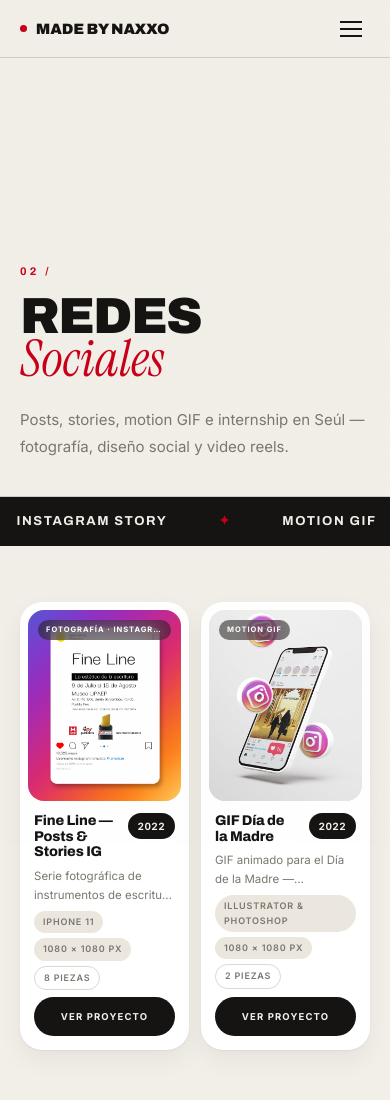
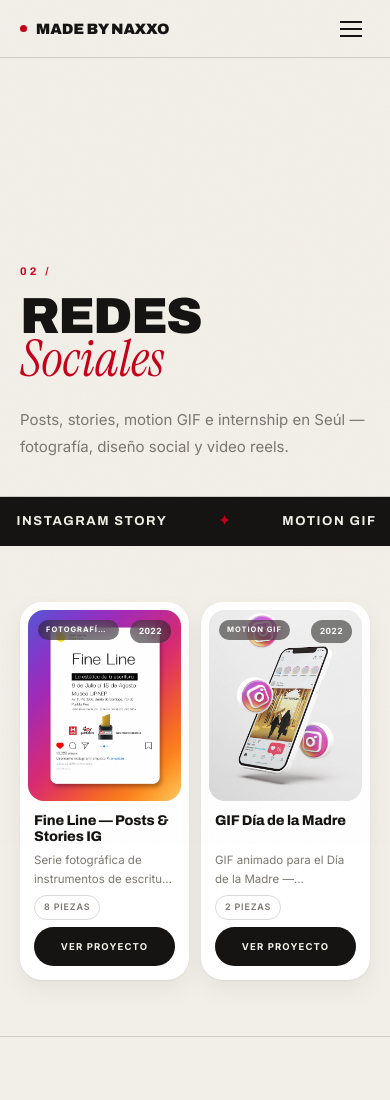
Before and after one commit to madebynaxxo/madebynaxxo.github.io, a plain HTML site: page social.html in a window 390 px wide. Shown: the top 1100 px of the page. Drawn offline with Linux system fonts and the light colour scheme.

Commit message:
Even out the project cards on phones
The two columns were declared 1fr each, but a nowrap badge, a long pill and
the year made the tracks fall back to min-content: 199px against 161px, with
the right-hand card hanging off the screen. minmax(0,1fr) plus min-width:0
on the card lets both tracks hold their half.

Within that half the cards now match each other too: titles clamp to two
lines and reserve two, the teaser reserves two, the tool pills stay for the
project page so only the piece count shows, and the year moves to the top
corner of the photo instead of squeezing the title into 90px. Every card on
the six section pages is now 162 x 369.

Co-Authored-By: Claude Opus 5 <noreply@anthropic.com>

```diff
--- a/shared.css
+++ b/shared.css
@@ -594,6 +594,9 @@ a.reel-item:hover::after,a.reel-item:focus-visible::after{transform:scaleX(1);}
    TARJETA DE PROYECTO — el resumen que lleva a su propia página
    ════════════════════════════════════════════════════════ */
 .pcards{display:grid;grid-template-columns:repeat(auto-fill,minmax(258px,1fr));gap:clamp(16px,1.8vw,26px);}
+/* sin esto un hijo de rejilla nunca baja de su ancho mínimo y desborda su celda */
+.pcard,.pcard-body,.pcard-head{min-width:0;}
+.pcard-title,.pcard-desc{min-width:0;overflow-wrap:break-word;}
 .pcards-label{grid-column:1/-1;padding:clamp(16px,2.4vw,34px) 0 0;}
 .pcards-label span{font-weight:900;font-size:.62rem;letter-spacing:.3em;text-transform:uppercase;color:var(--red);}
 
@@ -679,13 +682,32 @@ a.reel-item:hover::after,a.reel-item:focus-visible::after{transform:scaleX(1);}
   .pcards{grid-template-columns:repeat(auto-fill,minmax(212px,1fr));}
 }
 @media(max-width:560px){
-  .pcards{grid-template-columns:1fr 1fr;gap:12px;}
-  .pcard{padding:8px;}
+  /* minmax(0,1fr), no 1fr: con 1fr una pastilla o un título largo que no parte
+     empuja su columna y deja la pareja descuadrada y fuera de pantalla */
+  .pcards{grid-template-columns:repeat(2,minmax(0,1fr));gap:12px;}
+  .pcard{padding:8px;position:relative;}
   .pcard-body{padding:12px 6px 6px;gap:7px;}
-  .pcard-title{font-size:.88rem;}
-  .pcard-desc{font-size:11.5px;-webkit-line-clamp:2;line-clamp:2;}
+  /* el año compartía línea con el título y lo dejaba en 90px: se va a la
+     esquina de la foto, enfrente de la categoría, y el título recupera el ancho */
+  .pcard-head{display:block;}
+  .pcard-yr{
+    position:absolute;top:18px;right:18px;z-index:2;
+    background:rgba(21,20,18,.52);backdrop-filter:blur(10px);-webkit-backdrop-filter:blur(10px);
+    color:#fff;font-size:8.5px;padding:5px 9px;
+  }
+  /* dos líneas de título y dos de resumen en todas, para que los bloques de
+     texto midan igual y los botones queden a la misma altura */
+  .pcard-title{
+    font-size:.88rem;min-height:2.24em;
+    display:-webkit-box;-webkit-line-clamp:2;line-clamp:2;-webkit-box-orient:vertical;overflow:hidden;
+  }
+  .pcard-desc{font-size:11.5px;-webkit-line-clamp:2;line-clamp:2;min-height:3.2em;}
+  /* en pantalla estrecha las herramientas no caben en una línea: se quedan
+     para la página del proyecto y aquí sólo va el número de piezas */
+  .pcard-pills span:not(.pc-n){display:none;}
   .pcard-cta{padding:12px;font-size:9.5px;letter-spacing:.12em;}
-  .pcard-badge{font-size:7.5px;padding:4px 8px;}
+  /* deja hueco para el año, que ahora vive en la esquina opuesta */
+  .pcard-badge{font-size:7.5px;padding:4px 8px;max-width:calc(100% - 72px);}
   .proj-cover,.proj-cover.fit{aspect-ratio:4/3;}
 }
 
```
